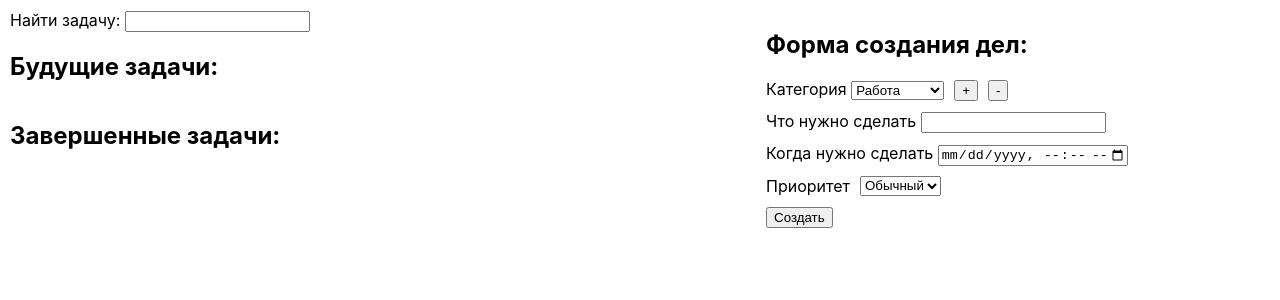
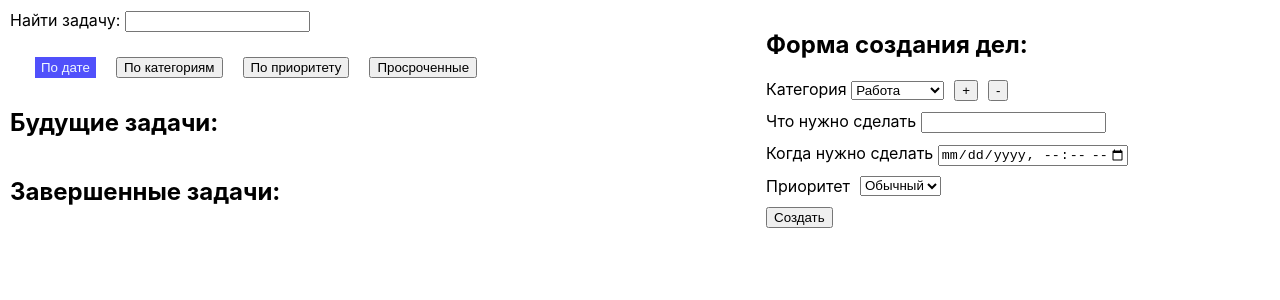
Before and after one commit to tverdohleboff/to-do-list, a React (Create React App) app: page / in a window 1280 px wide. Shown: the top 300 px of the page. Built offline with nearby package versions, Linux system fonts and the light colour scheme.

Commit message:
- Add sorted tasks by date, priority, category - filter by expired

```diff
--- a/src/App.css
+++ b/src/App.css
@@ -2,6 +2,24 @@
   display: flex;
   flex-direction: row;
   padding: 10px;
+}
+
+.sortButtons {
+  margin: 25px 10px 10px 25px;
+  display: flex;
+  gap: 20px;
+}
+
+.activeSortButton {
+  background-color: rgb(80, 80, 251);
+  color: aliceblue;
+  border: 0;
+}
+
+.activeFilterButton {
+  background-color: rgb(252, 228, 94);
+  color: black;
+  border: 0;
 }
 
 .lists {
--- a/src/App.js
+++ b/src/App.js
@@ -1,8 +1,23 @@
 import './App.css';
 import React, {useState, useEffect} from 'react';
+import SortButtons from './SortButtons';
 import TasksList from './TasksList';
 import CreateEditForm from './CreateEditForm';
-import {getFromLocalStorage, syncWithLocalStorage} from './utils';
+import {
+  getFromLocalStorage,
+  syncWithLocalStorage,
+  sortTasksByDate,
+  sortTasksByCategory,
+  sortTasksByPriority,
+  filterTasksByExpired,
+  searchTasksByName
+} from './utils';
+import {
+  BY_CATEGORY,
+  BY_DATE,
+  BY_EXPIRED,
+  BY_PRIORITY
+} from './constants';
 
 const tasksFromLocalStorage = getFromLocalStorage('tasks') || [];
 let biggestTaskId = 0;
@@ -22,6 +37,8 @@ function App() {
   const [tasks, setTasks] = useState(tasksFromLocalStorage || []);
   const [searchText, setSearchText] = useState('');
   const [editTaskId, setEditTaskId] = useState('');
+  const [sortOrder, setSortOrder] = useState(BY_DATE);
+  const [filter, setFilter] = useState(null);
 
   useEffect(function(){
     syncWithLocalStorage('tasks', tasks);
@@ -48,26 +65,44 @@ function App() {
     }
   }
 
-  const futureTasks = tasks.filter(function(task){
-    if(searchText !== ''){
-      return (task.isChecked === false
-        && task.name.toLowerCase().includes(searchText.toLocaleLowerCase()))
-    }
-    return task.isChecked === false;
-  })
-
-  const completedTasks = tasks.filter(function(task){
-    if(searchText !== ''){
-      return (task.isChecked === true
-        && task.name.toLocaleLowerCase().includes(searchText.toLocaleLowerCase()))
-    }
-    return task.isChecked === true;
-  })
-
   function handleSearchInputChange(event) {
     const value = event.target.value;
     setSearchText(value);
   }
+
+  function sortAndFilterTasks(tasks){
+    let updatedTasks = [
+      ...tasks
+    ]
+
+    if(sortOrder === BY_DATE) {
+      updatedTasks = sortTasksByDate(updatedTasks);
+    } else if (sortOrder === BY_CATEGORY) {
+      updatedTasks = sortTasksByCategory(updatedTasks);
+    } else if (sortOrder === BY_PRIORITY) {
+      updatedTasks = sortTasksByPriority(updatedTasks);
+    }
+
+    if(filter === BY_EXPIRED) {
+      updatedTasks = filterTasksByExpired(updatedTasks);
+    }
+
+    if(searchText !== ''){
+      updatedTasks = searchTasksByName(updatedTasks, searchText);
+    }
+
+    return updatedTasks;
+  }
+
+  let futureTasks = tasks.filter(function(task){
+    return task.isChecked === false;
+  })
+  futureTasks = sortAndFilterTasks(futureTasks);
+
+  let completedTasks = tasks.filter(function(task){
+    return task.isChecked === true;
+  })
+  completedTasks = sortAndFilterTasks(completedTasks);
 
   return (
     <div className='App'>
@@ -81,6 +116,12 @@ function App() {
         onChange={handleSearchInputChange}
         />
       </div>
+      <SortButtons
+        sortOrder={sortOrder}
+        setSortOrder={setSortOrder}
+        filter={filter}
+        setFilter={setFilter}
+      />
       <div className='FutureTasks'>
         <h2>Будущие задачи: </h2>
         <TasksList
--- a/src/CreateEditForm.js
+++ b/src/CreateEditForm.js
@@ -9,7 +9,7 @@ function CreateEditForm(props) {
     setTasks,
     incrementTaskId,
     editTaskId,
-    setEditTaskId
+    setEditTaskId,
   } = props;
 
   const isEdit = editTaskId !== '';
@@ -84,19 +84,6 @@ function CreateEditForm(props) {
     setCategory(value);
   }
 
-  function sortTasksByDate(tasks){
-    const sortedTasks =  tasks.sort(function(a, b){
-      if(new Date(a.date).getTime() > new Date(b.date).getTime()) {
-        return 1;
-      }
-      if(new Date(a.date).getTime() < new Date(b.date).getTime()) {
-        return -1;
-      }
-      return 0;
-    })
-    return sortedTasks;
-  }
-
   function validateFields(){
     if(name === '') {
       setErrorName('Имя не может быть пустым');
@@ -130,10 +117,10 @@ function CreateEditForm(props) {
     task.date = date;
     task.category = category;
     task.priority = priority;
-    const sortedTasks = sortTasksByDate(updatedTasks);
-    setTasks(sortedTasks);
+    setTasks(updatedTasks);
     clearFields();
     setEditTaskId('');
+    setPriority(priorities[0]);
   }
 
   function createTask(){
@@ -148,9 +135,9 @@ function CreateEditForm(props) {
         isChecked: false
       }
     ];
-    const sortedTasks = sortTasksByDate(updatedTasks);
-    setTasks(sortedTasks);
+    setTasks(updatedTasks);
     clearFields();
+    setPriority(priorities[0]);
   }
 
   function handleSubmitForm(event) {
--- /dev/null
+++ b/src/SortButtons.js
@@ -0,0 +1,93 @@
+import React from 'react';
+import {BY_DATE, BY_CATEGORY, BY_PRIORITY, BY_EXPIRED} from './constants';
+
+
+function SortButtons(props) {
+  const {
+    sortOrder,
+    setSortOrder,
+    filter,
+    setFilter
+  } = props;
+
+  let dateButtonClassName = '';
+  let categoryButtonClassName = '';
+  let priorityButtonClassName = '';
+  let expiredButtonClassName = '';
+
+  switch(sortOrder){
+    default:
+    case BY_DATE:
+      dateButtonClassName = 'activeSortButton';
+      break;
+    case BY_CATEGORY:
+      categoryButtonClassName = 'activeSortButton';
+      break;
+    case BY_PRIORITY:
+      priorityButtonClassName = 'activeSortButton';
+      break;
+  }
+
+  switch(filter){
+    default:
+      expiredButtonClassName = '';
+      break;
+    case BY_EXPIRED:
+      expiredButtonClassName = 'activeFilterButton';
+      break;
+  }
+
+  function sortByDate(){
+    setSortOrder(BY_DATE);
+  }
+
+  function sortByCategory(){
+    setSortOrder(BY_CATEGORY);
+  }
+
+  function sortByPriority(){
+    setSortOrder(BY_PRIORITY);
+  }
+
+  function sortByExpired(){
+    if(filter === BY_EXPIRED) {
+      setFilter(null);
+    } else {
+      setFilter(BY_EXPIRED);
+    }
+  }
+
+  return(
+    <div className='sortButtons'>
+      <button
+        type='button'
+        onClick={sortByDate}
+        className={dateButtonClassName}
+      >
+        По дате
+      </button>
+      <button
+        type='button'
+        onClick={sortByCategory}
+        className={categoryButtonClassName}
+      >
+        По категориям
+      </button>
+      <button
+        type='button'
+        onClick={sortByPriority}
+        className={priorityButtonClassName}
+      >
+        По приоритету
+      </button>
+      <button
+        type='button'
+        onClick={sortByExpired}
+        className={expiredButtonClassName}
+      >
+        Просроченные
+      </button>
+    </div>
+  )
+}
+export default SortButtons;
--- /dev/null
+++ b/src/constants.js
@@ -0,0 +1,4 @@
+export const BY_DATE = 'byDate';
+export const BY_CATEGORY = 'byCategory';
+export const BY_PRIORITY = 'byPriority';
+export const BY_EXPIRED = 'byExpired';
--- a/src/utils.js
+++ b/src/utils.js
@@ -6,3 +6,61 @@ export function syncWithLocalStorage(key, value){
   const serializedValue = JSON.stringify(value);
   localStorage.setItem(key, serializedValue);
 }
+
+export function sortTasksByDate(tasks){
+  const sortedTasks = tasks.sort(function(a, b){
+    if(new Date(a.date).getTime() > new Date(b.date).getTime()) {
+      return 1;
+    }
+    if(new Date(a.date).getTime() < new Date(b.date).getTime()) {
+      return -1;
+    }
+    return 0;
+  })
+  return sortedTasks;
+}
+
+export function sortTasksByCategory(tasks){
+  const sortedTasks = tasks.sort(function(a, b){
+    if(a.category > b.category) {
+      return 1;
+    }
+    if(a.category < b.category) {
+      return -1;
+    }
+    return 0;
+  })
+  return sortedTasks;
+}
+
+export function sortTasksByPriority(tasks){
+  const highPriorityTasks = tasks.filter(function(task){
+    return task.priority === 'Высокий';
+  })
+  const commonPriorityTasks = tasks.filter(function(task){
+    return task.priority === 'Обычный';
+  })
+  const lowPriorityTasks = tasks.filter(function(task){
+    return task.priority === 'Низкий';
+  })
+
+  const updatedTasks = [
+    ...highPriorityTasks,
+    ...commonPriorityTasks,
+    ...lowPriorityTasks
+  ]
+
+  return updatedTasks;
+}
+
+export function filterTasksByExpired(tasks){
+  return tasks.filter(function(task){
+    return new Date(task.date).getTime() < new Date().getTime();
+  })
+}
+
+export function searchTasksByName(tasks, name){
+  return tasks.filter(function(task){
+    return task.name.toLowerCase().includes(name.toLocaleLowerCase())
+  })
+}
```
Lines whose indentation alone changed are shown as unchanged.
